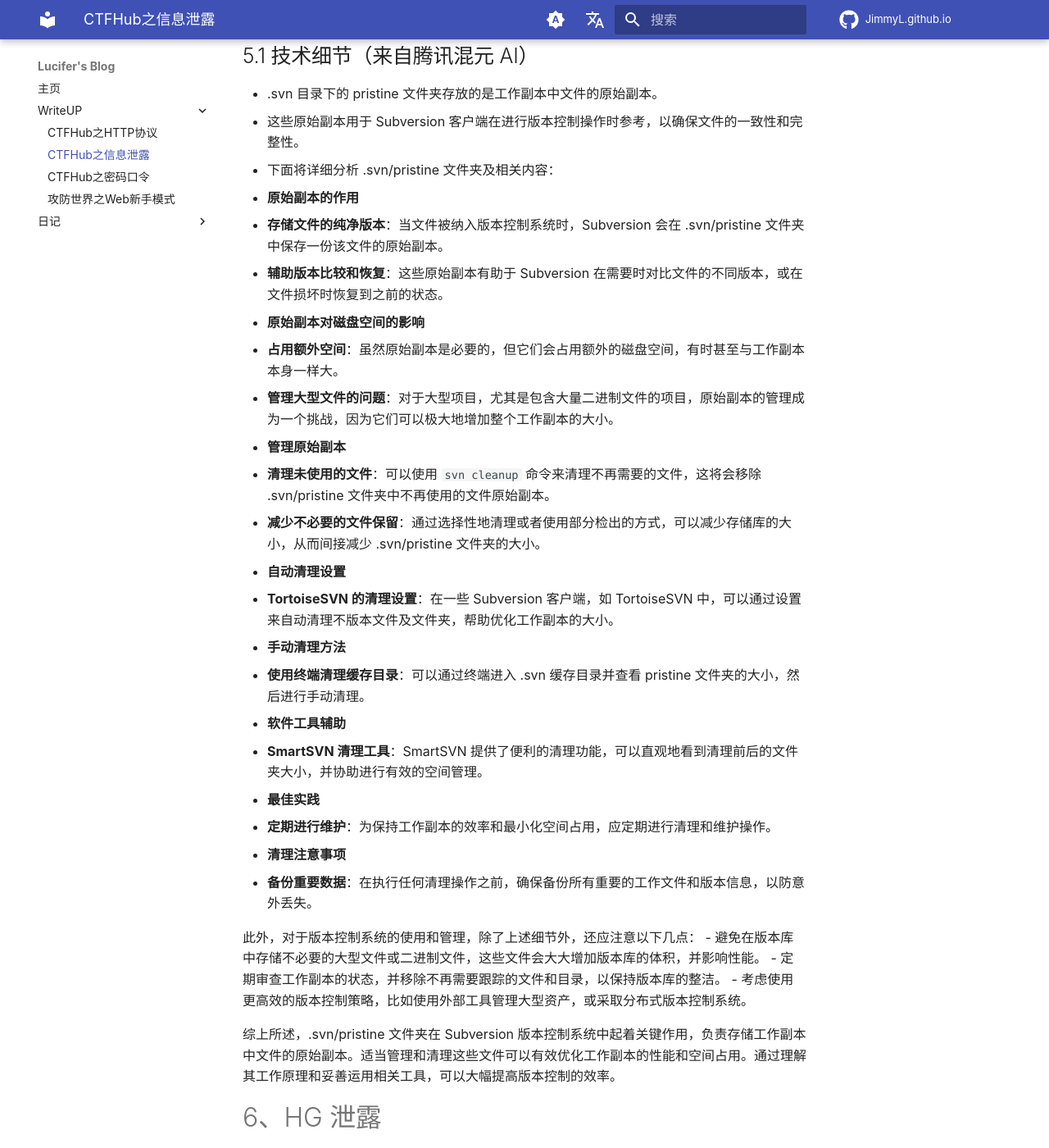
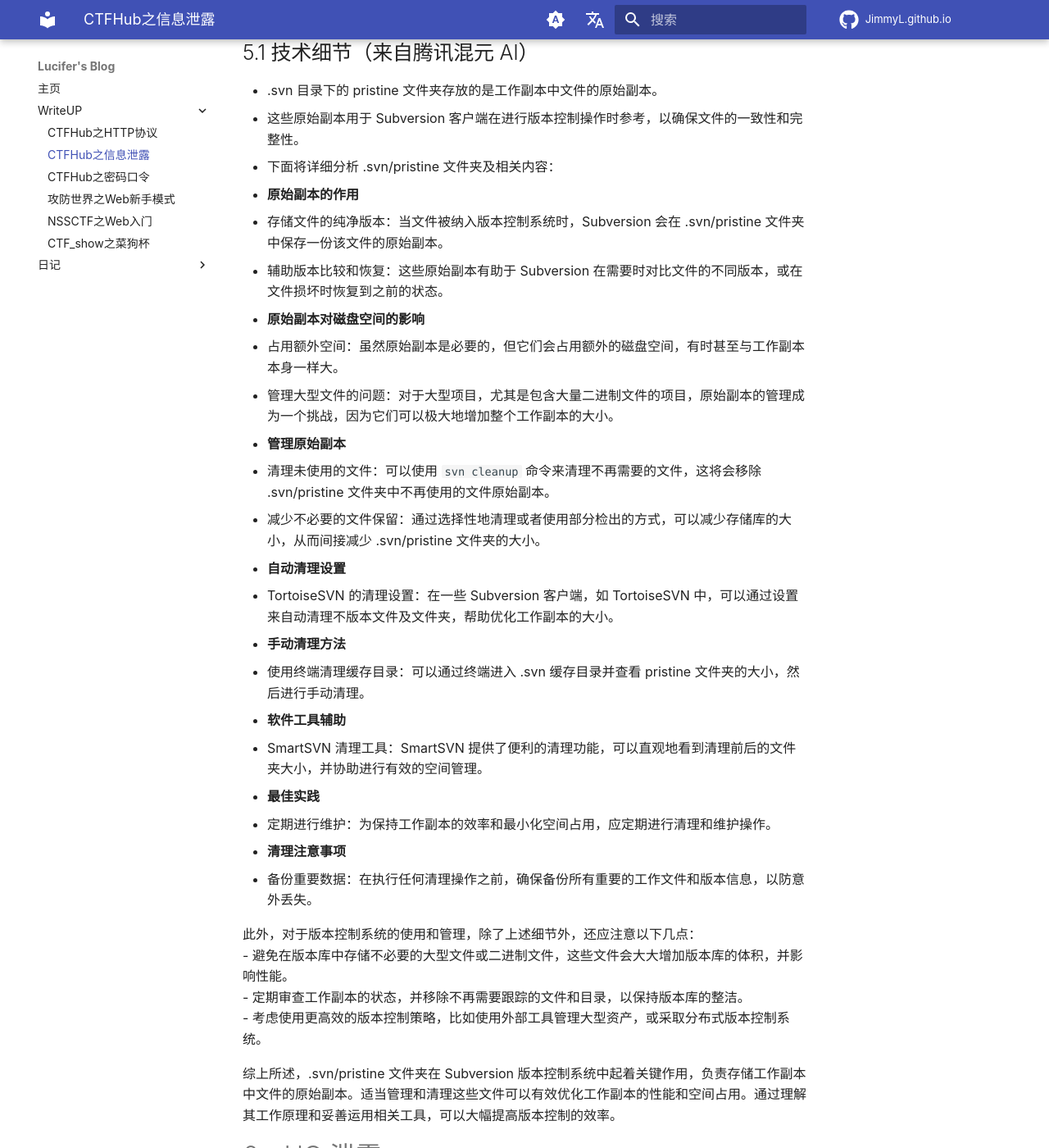
Before and after one commit to Lucifer-Jimmy/JimmyL.github.io, an MkDocs documentation site: the page built from docs/WriteUP/CTFHUB之信息泄露.md, in a window 1280 px wide and 1400 px high, scrolled down 5307 px. Shown: the whole window at 82% size. Built offline with MkDocs 1.6.1 and Material for MkDocs 9.7.7, drawn with Linux system fonts in a browser that asks for light colours; comment, search, counter and statistics services are not loaded; some of the changed text lies outside the part shown.

Commit message:
build_14

```diff
--- a/docs/WriteUP/CTFHUB之信息泄露.md
+++ b/docs/WriteUP/CTFHUB之信息泄露.md
@@ -35,6 +35,7 @@
 | **REMOTE_ADDR（发起远程连接地址）** | **30.0.231.20**                                                                                                            |
 | **allow_url_fopen**       | **On**                                                                                                                     |
 | **allow_url_include**     | **Off**                                                                                                                    |
+
 - 以及观察支持的协议和封装！
 
 # 3、备份文件下载
@@ -144,31 +145,31 @@
 - 这些原始副本用于 Subversion 客户端在进行版本控制操作时参考，以确保文件的一致性和完整性。
 - 下面将详细分析 .svn/pristine 文件夹及相关内容：
 1. **原始副本的作用**
-   - **存储文件的纯净版本**：当文件被纳入版本控制系统时，Subversion 会在 .svn/pristine 文件夹中保存一份该文件的原始副本。
-   - **辅助版本比较和恢复**：这些原始副本有助于 Subversion 在需要时对比文件的不同版本，或在文件损坏时恢复到之前的状态。
+   - 存储文件的纯净版本：当文件被纳入版本控制系统时，Subversion 会在 .svn/pristine 文件夹中保存一份该文件的原始副本。
+   - 辅助版本比较和恢复：这些原始副本有助于 Subversion 在需要时对比文件的不同版本，或在文件损坏时恢复到之前的状态。
 
 2. **原始副本对磁盘空间的影响**
-   - **占用额外空间**：虽然原始副本是必要的，但它们会占用额外的磁盘空间，有时甚至与工作副本本身一样大。
-   - **管理大型文件的问题**：对于大型项目，尤其是包含大量二进制文件的项目，原始副本的管理成为一个挑战，因为它们可以极大地增加整个工作副本的大小。
+   - 占用额外空间：虽然原始副本是必要的，但它们会占用额外的磁盘空间，有时甚至与工作副本本身一样大。
+   - 管理大型文件的问题：对于大型项目，尤其是包含大量二进制文件的项目，原始副本的管理成为一个挑战，因为它们可以极大地增加整个工作副本的大小。
 
 3. **管理原始副本**
-   - **清理未使用的文件**：可以使用 `svn cleanup` 命令来清理不再需要的文件，这将会移除 .svn/pristine 文件夹中不再使用的文件原始副本。
-   - **减少不必要的文件保留**：通过选择性地清理或者使用部分检出的方式，可以减少存储库的大小，从而间接减少 .svn/pristine 文件夹的大小。
+   - 清理未使用的文件：可以使用 `svn cleanup` 命令来清理不再需要的文件，这将会移除 .svn/pristine 文件夹中不再使用的文件原始副本。
+   - 减少不必要的文件保留：通过选择性地清理或者使用部分检出的方式，可以减少存储库的大小，从而间接减少 .svn/pristine 文件夹的大小。
 
 4. **自动清理设置**
-   - **TortoiseSVN 的清理设置**：在一些 Subversion 客户端，如 TortoiseSVN 中，可以通过设置来自动清理不版本文件及文件夹，帮助优化工作副本的大小。
+   - TortoiseSVN 的清理设置：在一些 Subversion 客户端，如 TortoiseSVN 中，可以通过设置来自动清理不版本文件及文件夹，帮助优化工作副本的大小。
 
 5. **手动清理方法**
-   - **使用终端清理缓存目录**：可以通过终端进入 .svn 缓存目录并查看 pristine 文件夹的大小，然后进行手动清理。
+   - 使用终端清理缓存目录：可以通过终端进入 .svn 缓存目录并查看 pristine 文件夹的大小，然后进行手动清理。
 
 6. **软件工具辅助**
-   - **SmartSVN 清理工具**：SmartSVN 提供了便利的清理功能，可以直观地看到清理前后的文件夹大小，并协助进行有效的空间管理。
+   - SmartSVN 清理工具：SmartSVN 提供了便利的清理功能，可以直观地看到清理前后的文件夹大小，并协助进行有效的空间管理。
 
 7. **最佳实践**
-   - **定期进行维护**：为保持工作副本的效率和最小化空间占用，应定期进行清理和维护操作。
+   - 定期进行维护：为保持工作副本的效率和最小化空间占用，应定期进行清理和维护操作。
 
 8. **清理注意事项**
-   - **备份重要数据**：在执行任何清理操作之前，确保备份所有重要的工作文件和版本信息，以防意外丢失。
+   - 备份重要数据：在执行任何清理操作之前，确保备份所有重要的工作文件和版本信息，以防意外丢失。
 
 此外，对于版本控制系统的使用和管理，除了上述细节外，还应注意以下几点：
 - 避免在版本库中存储不必要的大型文件或二进制文件，这些文件会大大增加版本库的体积，并影响性能。
--- a/mkdocs.yml
+++ b/mkdocs.yml
@@ -87,6 +87,8 @@
     - CTFHub之信息泄露: WriteUP/CTFHUB之信息泄露.md
     - CTFHub之密码口令: WriteUP/CTFHUB之密码口令.md
     - 攻防世界之Web新手模式: WriteUP/攻防世界之Web新手模式.md
+    - NSSCTF之Web入门: WriteUP/NSSCTF之Web入门.md
+    - CTF_show之菜狗杯: WriteUP/CTF_Show之菜狗杯.md
   - 日记:
     - 2024-08-07: Daily/2024-08-07.md
 
```
Also changed, not shown: docs/WriteUP/CTF_Show之菜狗杯.md (added, +52 -0 lines), docs/WriteUP/NSSCTF之Web入门.md (added, +147 -0 lines), docs/index.md (+7 -2 lines).
